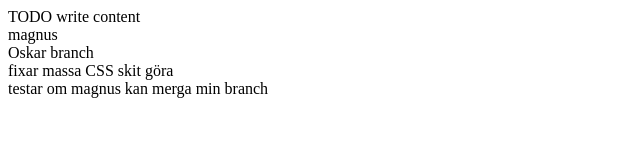
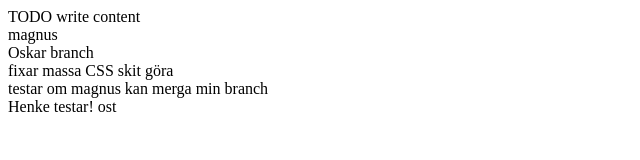
Before and after one commit to Reminent/Test_git, a plain HTML site: page testgit/web/index.html in a window 1280 px wide. Shown: the full height of the page, 0-640 px from the left. Drawn offline with Linux system fonts and the light colour scheme.

Commit message:
Henke har lagt in rena rama div testen, hej

```diff
--- a/testgit/web/index.html
+++ b/testgit/web/index.html
@@ -16,5 +16,6 @@ and open the template in the editor.
         <div>Oskar branch</div>
         <div> fixar massa CSS skit göra </div>
         <div> testar om magnus kan merga min branch </div>
+        <div>Henke testar! ost</div>
     </body>
 </html>
```
